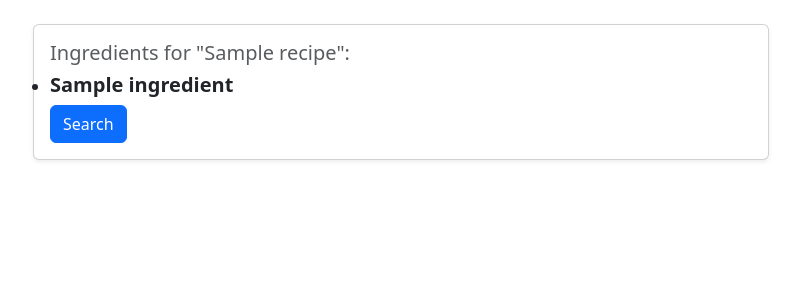
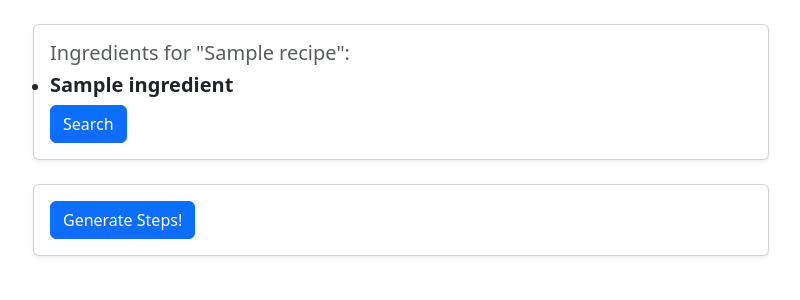
Before and after one commit to WARlord1903/CleverCart, a Flask app: template templates/recipe_results.html in a window 1280 px wide. Shown: the part 66-366 px from the top of the page, without its empty margins (239-1039 px from the left). Run offline with Flask 3, Linux system fonts and the light colour scheme; the template is opened without the code that fills it: most values are stand-ins (such as "Sample title", 1, 10 or a date in 2020).

Commit message:
Added steps to prepare recipe.

```diff
--- a/app.py
+++ b/app.py
@@ -231,3 +231,46 @@ def recipe_ingredient_search():
     items = search_items(ingredient, current_user.preferred_store)
     items = [list(i) for i in items]
     return jsonify(items)
+
+@app.route('/recipe/steps/', methods=['POST'])
+@login_required
+def recipe_generate_steps():
+    ingredients = request.json.get('ingredients')
+    recipe = request.json.get('recipe')
+
+    ingredient_str = ""
+    for i in ingredients:
+        ingredient_str += i + ", "
+    ingredient_str = ingredient_str[:-2]
+
+    client = openai.Client(api_key=current_user.api_key)
+
+    response = client.chat.completions.create(
+        model="gpt-3.5-turbo",
+        messages=[
+            {
+                "role": "system",
+                "content": "This GPT is given the name of recipe and a list of ingredients, and provides step-by step instructions on how to make the recipe in the form of an ordered list."
+            },
+            {
+                "role": "user",
+                "content": f"How can I make {recipe} using the following ingredients: [{ingredient_str}]?"
+            }
+        ]
+    )
+
+    # Convert response to dictionary and extract bot's reply
+    response_dict = response.to_dict()
+    step_list = response_dict['choices'][0]['message']['content'].splitlines()
+    steps = []
+
+    for step in step_list:
+        if step.strip() != "":
+            new_step = ""
+            split_step = step.split('. ')
+            for i in range(1, len(split_step)):
+                   new_step += split_step[i] + '. '
+            steps.append(new_step[:-2])
+    steps = list(filter(None, steps))
+    print(steps)
+    return jsonify(steps)
--- a/templates/recipe_results.html
+++ b/templates/recipe_results.html
@@ -23,9 +23,25 @@
     </div>
 </div>
 
+<div class="row">
+    <div class="col-md-8 mx-auto">
+        <div class="card shadow-sm mb-4">
+            <div class="card-body">
+                <button class="btn btn-primary" onclick="generate_steps(this)">Generate Steps!</button>
+                <div hidden>
+                    <hr>
+                    <h5>Recipe for "{{recipe}}"</h5>
+                    <ol></ol>
+                </div>
+            </div>
+        </div>
+    </div>
+</div>
+
 <script>
     async function await_search(btn) {
-            btn.innerHTML += ' <span class="spinner-border spinner-border-sm" aria-hidden="true" id="searching-spinner"></span>'
+        if(btn.innerHTML == "Search")
+            btn.innerHTML += ' <span class="spinner-border spinner-border-sm" aria-hidden="true" id="searching-spinner"></span>';
         const ingredient = btn.parentNode.children[0];
         const ingredient_text = ingredient.innerText;
         const list = btn.parentNode.children[2];
@@ -60,6 +76,33 @@
         }
         btn.innerHTML = "Search";
     }
+
+    async function generate_steps(btn) {
+
+        if(btn.innerHTML == "Generate Steps!")
+            btn.innerHTML += ' <span class="spinner-border spinner-border-sm" aria-hidden="true" id="searching-spinner"></span>';
+        const div = btn.parentNode.children[1];
+        const list = div.children[2];
+        list.innerHTML = "";
+
+        const response = await fetch('/recipe/steps/', {
+            method: 'POST',
+            headers: { 'Content-Type': 'application/json' },
+            body: JSON.stringify({
+                ingredients: {{ingredients | tojson}},
+                recipe: '{{recipe}}'
+            })
+        });
+
+        const data = await response.json();
+
+        if(data)
+            for(s of data)
+                list.innerHTML += `<li>${s}</li>`;
+
+        btn.innerHTML = "Generate Steps!";
+        div.hidden = false;
+    }
 </script>
 
 {% endblock %}
```
Lines whose indentation alone changed are shown as unchanged.
